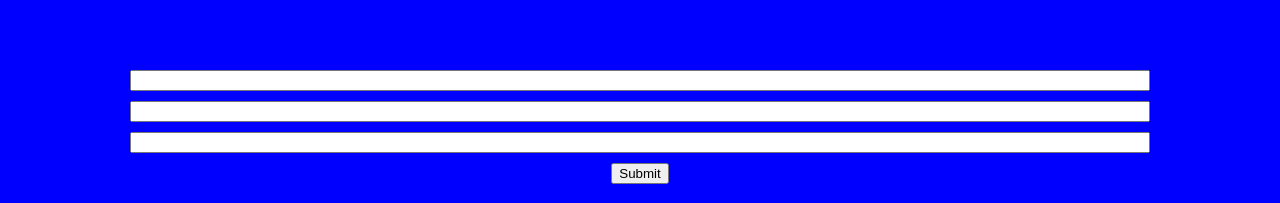
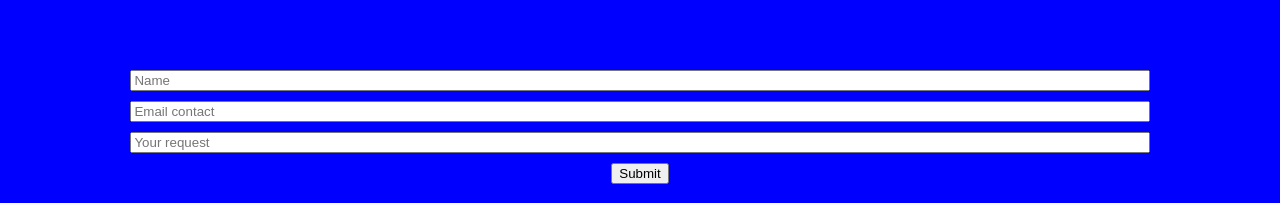
Before and after one commit to AMillasseau/webapp, a Next.js app: page /ask in a window 1280 px wide. Shown: the part 281-484 px from the top of the page. Built offline with nearby package versions, Linux system fonts and the light colour scheme.

Commit message:
Update page.js

```diff
--- a/app/ask/page.js
+++ b/app/ask/page.js
@@ -22,9 +22,9 @@ export default function Home() {
       </div>
 
       <div className={style.center}>
-        <input className={style.ipt} id="name" type="text" autocomplete="off"/>
-        <input className={style.ipt} id="contact" type="email" autocomplete="email"/>
-        <input className={style.ipt} id="text" type="text" autocomplete="off"/>
+        <input className={style.ipt} id="name" type="text" placeholder="Name" autocomplete="off"/>
+        <input className={style.ipt} id="contact" type="email" placeholder="Email contact"/>
+        <input className={style.ipt} id="text" type="text" placeholder="Your request" autocomplete="off"/>
         <button className={style.btn} id="submit"> Submit </button>
       </div>
 
```
